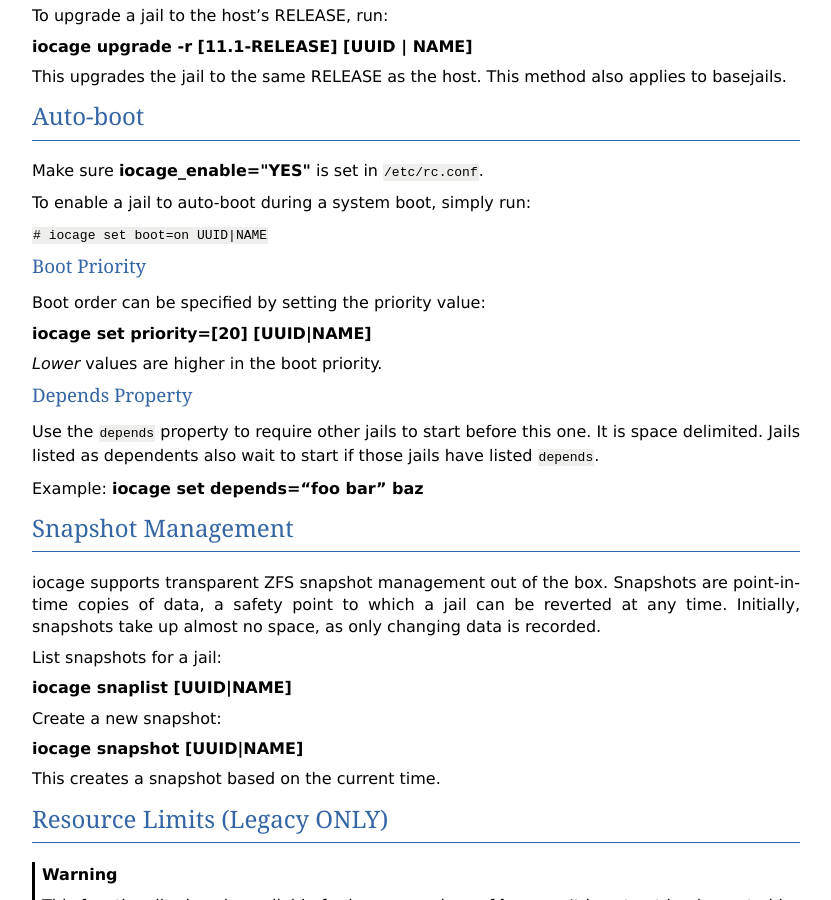
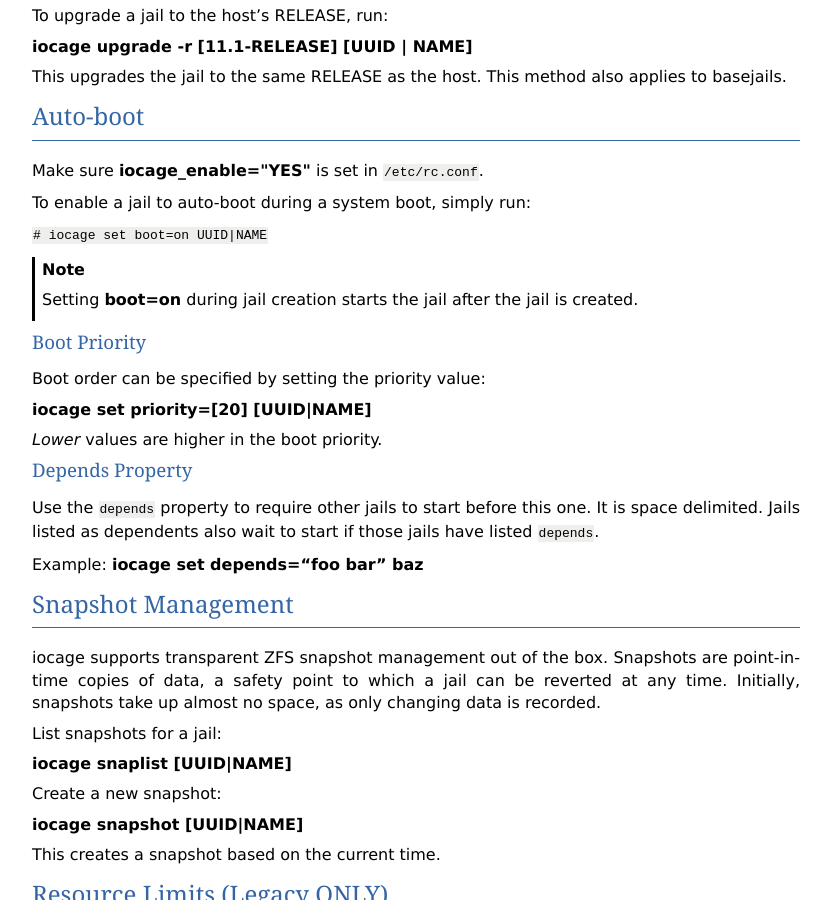
Before and after one commit to iocage/iocage, a Sphinx documentation site: the page built from doc/source/advanced-use.rst, in a window 1280 px wide and 900 px high, scrolled down 1632 px. Shown: the whole window, without its empty margins (48-879 px from the left). Built offline with Sphinx 7.4.7, drawn with Linux system fonts in a browser that asks for light colours.

Commit message:
Made changes to iocage docs. Came from ticket48768. (#663)
* Made changes to iocage docs. Came from ticket48768.

* Updated with regard to feedback.

* Updated with regard to feedback.

```diff
--- a/doc/source/advanced-use.rst
+++ b/doc/source/advanced-use.rst
@@ -119,6 +119,9 @@ Make sure :command:`iocage_enable="YES"` is set in :file:`/etc/rc.conf`.
 To enable a jail to auto-boot during a system boot, simply run:
 
 :samp:`# iocage set boot=on UUID|NAME`
+
+.. note:: Setting :command:`boot=on` during jail creation starts the
+   jail after the jail is created.
 
 .. index:: Boot Priority
 .. _Boot Priority:
```
Also changed, not shown: 16 other files.
